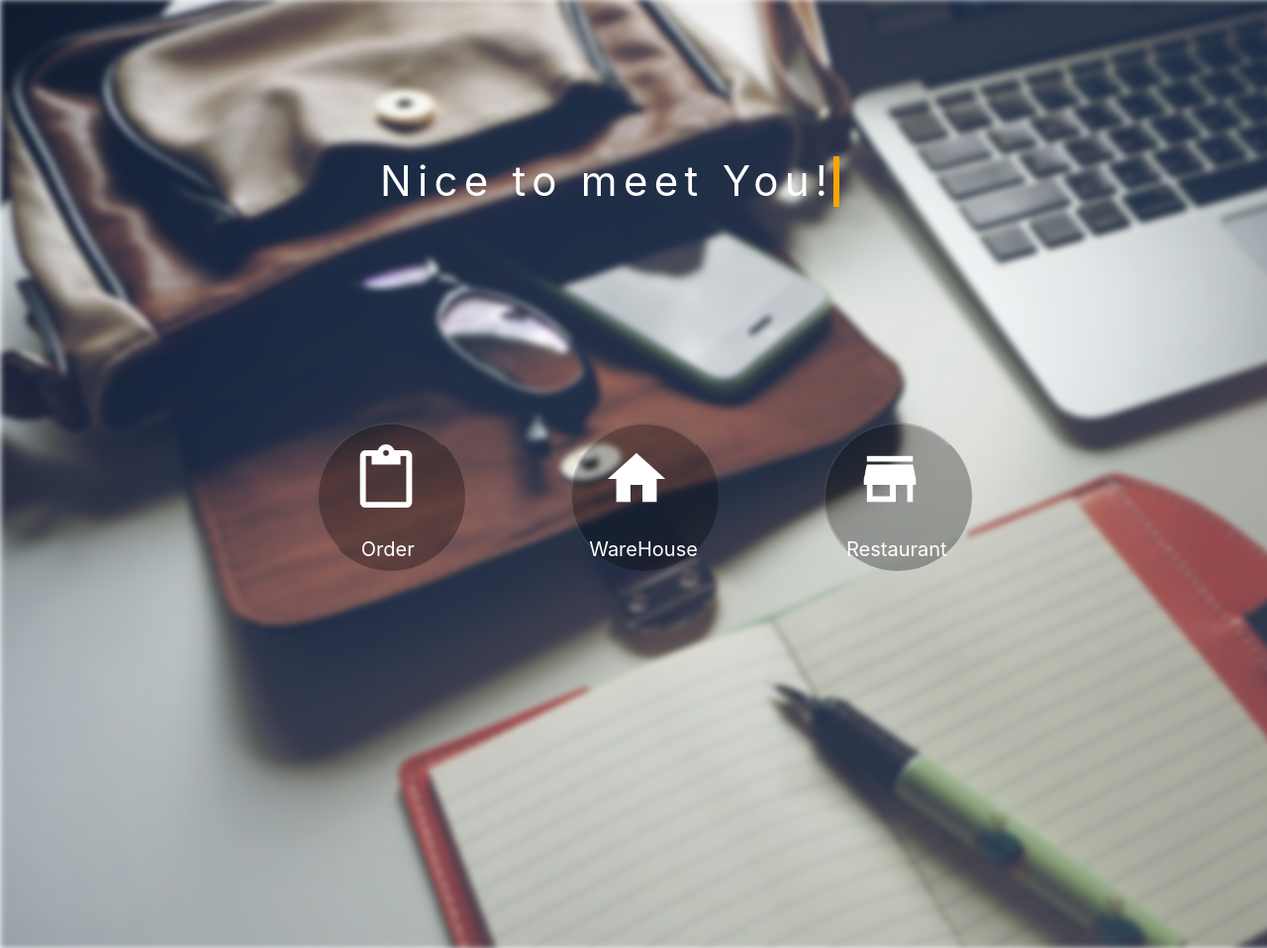
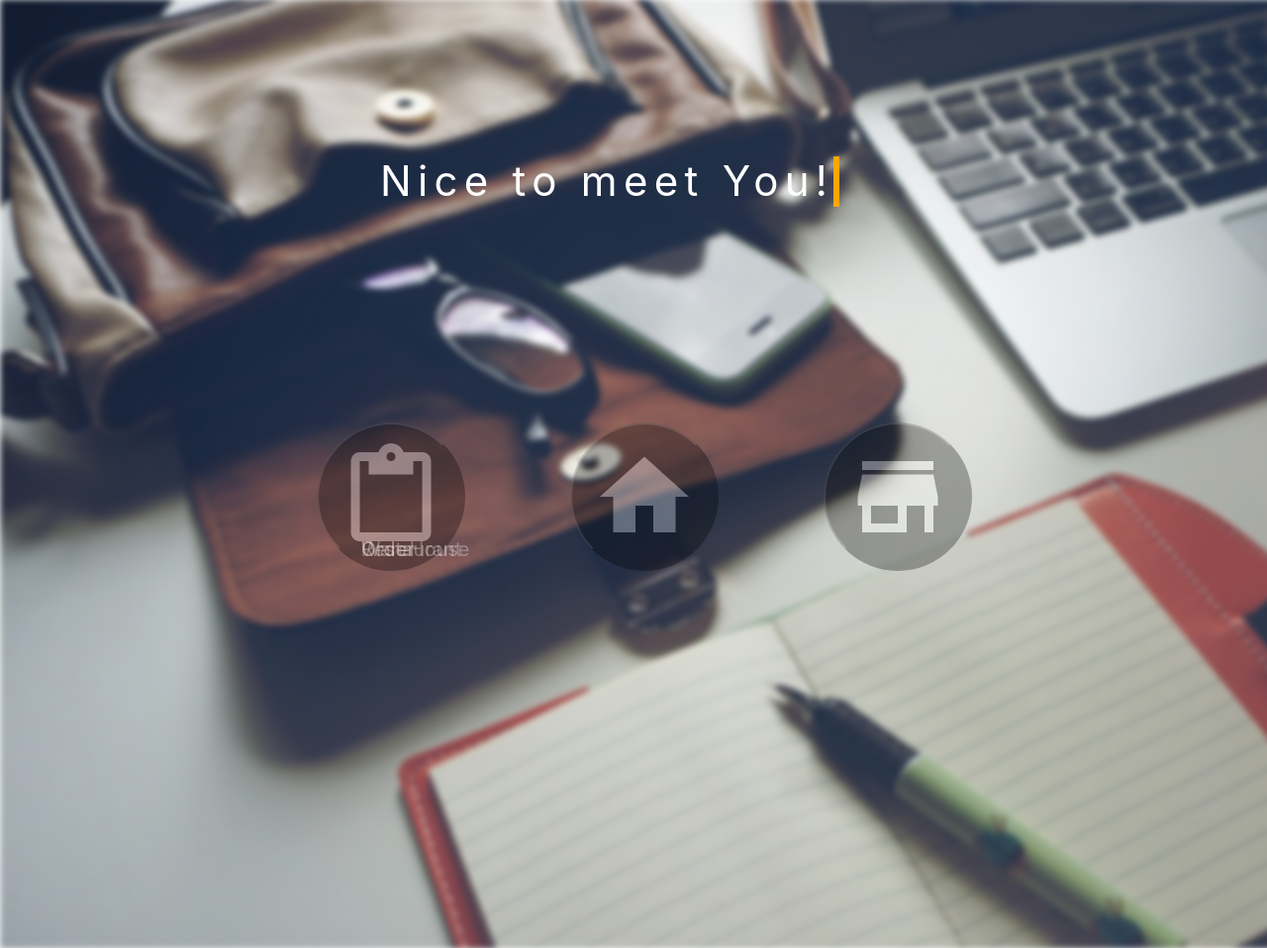
Before and after one commit to AlanNggg/PHPAssignment2017-2018, a PHP site: page /control.php in a window 1280 px wide. Shown: the part 57-1015 px from the top of the page at 99% size. Run offline with PHP 8.4, Linux system fonts and the light colour scheme; some libraries are stand-ins or nearby versions.

Commit message:
Update restaurant.php

```diff
--- a/restaurant.php
+++ b/restaurant.php
@@ -20,18 +20,20 @@
 </head>
 <body>
             <!-- set of function button -->
-            <button class="circle1" href="#modal-container"uk-toggle></button>
-            <button class="circle2" href="#modal-WareHouse"uk-toggle></button>
-            <button class="circle3" href="#modal-Description"uk-toggle></button>
+            <button class="circle1" href="#modal-container"uk-toggle>
+                <img class="btImage4" src="UI/material/content_paste_white_108x108.png"/><h1 class="fTitle1">Order</h1></button>
+
+            <button class="circle2" href="#modal-container"uk-toggle>
+                <img class="btImage4" src="UI/material/home_white_108x108.png"/><h1 class="fTitle1">WareHouse</h1></button>
+
+            <button class="circle3" href="#modal-container"uk-toggle>
+                <img class="btImage4" src="UI/material/store_white_108x108.png"/><h1 class="fTitle1">Restaurant</h1></button>
+
             <!-- function name -->
-            <h1 class="fTitle1">Order</h1>
-            <h1 class="fTitle2">WareHouse</h1>
-            <h1 class="fTitle3">Restaurant</h1>
+
 
             <!-- function image -->
-            <img class="btImage1" src="UI/material/content_paste_white_108x108.png"/ >
-            <img class="btImage2" type="image" src="UI/material/home_white_108x108.png" />
-            <img class="btImage3" type="image" src="UI/material/store_white_108x108.png" />
+
 
 
             <!-- Order function when user click the order button  -->
```
